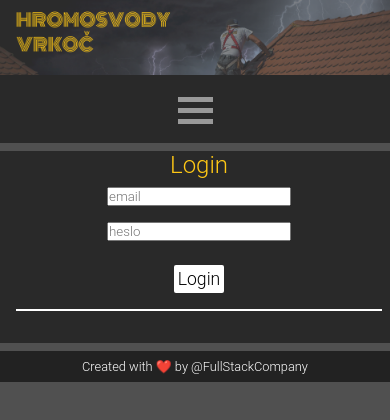
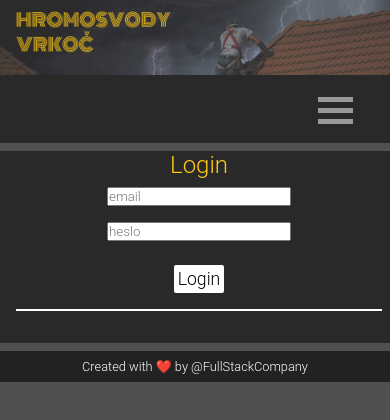
Before and after one commit to fojtas98/HromosvodyVrkoc, a React (Create React App) app in the folder frontend/: page /adminZone in a window 390 px wide. Shown: the top 420 px of the page. Built offline with nearby package versions, Linux system fonts and the light colour scheme; what apollo-upload-client would draw is missing.

Commit message:
burger menu finished has 1 small bug

```diff
--- a/frontend/package.json
+++ b/frontend/package.json
@@ -7,8 +7,8 @@
     "@testing-library/jest-dom": "^4.2.4",
     "@testing-library/react": "^9.3.2",
     "@testing-library/user-event": "^7.1.2",
-    "apollo-cache-inmemory": "^1.6.5",
-    "apollo-client": "^2.6.8",
+    "apollo-cache-inmemory": "^1.6.6",
+    "apollo-client": "^2.6.10",
     "apollo-upload-client": "^13.0.0",
     "graphql": "^15.0.0",
     "graphql-tag": "^2.10.3",
--- a/frontend/src/components/Content/Content.js
+++ b/frontend/src/components/Content/Content.js
@@ -20,7 +20,7 @@ const Content = (props) => {
     <div className="content">
       <div className="chapter">
         <div className="chapterHeader">
-          <h1 id="Home">Úvod</h1>
+          <h1 id="home">Úvod</h1>
         </div>
         <div>
           <HromosvodContext.Provider value={{hromosvod: hromosvod}}>
--- a/frontend/src/components/Header/Header.js
+++ b/frontend/src/components/Header/Header.js
@@ -6,13 +6,6 @@ import "./header.css";
 
 const Header = (props) => {
   const [burgerLinks, setBurgerLinks] = useState("none");
-  // const changeAdmin = (e) => {
-  //   if (e.target.id === "1") {
-  //     props.setAdmin(false);
-  //   } else {
-  //     props.setAdmin((prevState) => !prevState);
-  //   }
-  // };
 
   const handleBurgerClick = (e) => {
     const burger = document.getElementById("burgerContainer");
@@ -20,6 +13,7 @@ const Header = (props) => {
     burger.classList.toggle("change");
     // navLinks.style.display === "block" ? navLinks.style.display = "none" : navLinks.style.display = "block";
     setBurgerLinks(prevState => prevState === "none" ? navLinks.style.display = "block" : navLinks.style.display = "none");
+    // console.log(window.innerWidth);
   };
 
   return (
@@ -27,19 +21,9 @@ const Header = (props) => {
       <img src={img} alt="hromosvody" className="header-pic" />
 
       <div className="nav">
-        <div
-          className="burgerContainer"
-          onClick={() => handleBurgerClick()}
-          id="burgerContainer"
-        >
-          <div className="bar1"></div>
-          <div className="bar2"></div>
-          <div className="bar3"></div>
-        </div>
-
         <ul className="navLinks" id="navLinks" >
-          <a href="/" id="1">
-            Domů
+          <a href="/#home" id="1">
+            Úvod
           </a>
           <a href="/#work" id="1">
             Realizace
@@ -54,6 +38,16 @@ const Header = (props) => {
             Kontakty
           </a>
         </ul>
+
+        <div
+          className="burgerContainer"
+          onClick={() => handleBurgerClick()}
+          id="burgerContainer"
+        >
+          <div className="bar1"></div>
+          <div className="bar2"></div>
+          <div className="bar3"></div>
+        </div>
       </div>
     </div>
   );
--- a/frontend/src/components/Header/header.css
+++ b/frontend/src/components/Header/header.css
@@ -35,17 +35,29 @@
 }
 
 @media only screen and (max-width: 767px) {
-  .nav a {
-    font-size: 1rem;
+  .nav {
+    display: flex;
+    justify-content: flex-end;
   }
 
   .navLinks {
     display: none;
+    margin-right: calc(50% - 11rem);
+  }
+
+  .navLinks a {
+    display: block;
+    font-size: 1.5rem;
+    padding: 0.35rem 0.5rem;
+    border: none;
+    border-bottom: 1px solid whitesmoke;
   }
 
 
   /* BURGER MENU NAVIGATION */
   .burgerContainer {
+    width: 2.5rem;
+    margin: 0 2rem;
     display: inline-block;
     cursor: pointer;
   }
```
Also changed, not shown: 1 other file (tests, documents, lock files or other folders).
